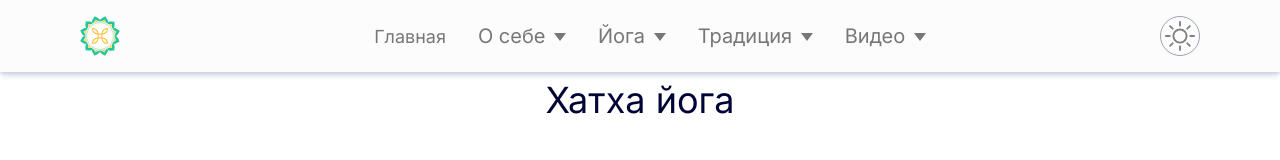
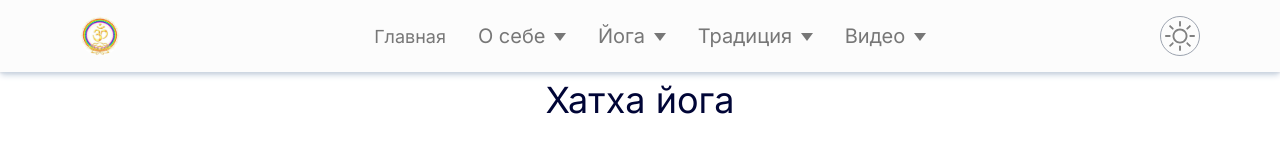
Before and after one commit to TimurTairov/tirthadeva.ru, a Next.js app: page /video/hatha in a window 1280 px wide. Shown: the top 160 px of the page. Built offline with nearby package versions, Linux system fonts and the light colour scheme.

Commit message:
commit 1.10

```diff
--- a/app/video/hatha/page.tsx
+++ b/app/video/hatha/page.tsx
@@ -2,6 +2,9 @@ const page = () => {
   return (
     <div className='main-container'>
       <h1 className='main-title'>Хатха йога</h1>
+
+      <iframe src="https://vk.com/video_ext.php?oid=5850909&id=456239995&hd=1" allow="autoplay; encrypted-media; fullscreen; picture-in-picture; screen-wake-lock;" allowFullScreen className="video"></iframe>
+      <p>Хатха йога. Йога марафон. 90 минут.</p>
 
       <iframe src="https://vk.com/video_ext.php?oid=5850909&id=456239994&hd=1" allow="autoplay; encrypted-media; fullscreen; picture-in-picture; screen-wake-lock;" allowFullScreen className="video"></iframe>
       <p>Хатха йога. Йога марафон. 90 минут.</p>
--- a/components/Header.jsx
+++ b/components/Header.jsx
@@ -3,8 +3,7 @@ import Navbar from './Navbar'
 import Link from 'next/link'
 import Image from 'next/image'
 import BtnDarkMode from '@/components/btnDarkMode/BtnDarkMode'
-import logo from '@/public/SVG/logo.svg'
-import dynamic from 'next/dynamic'
+import logo from '@/public/logo.jpg'
 
 const Header = () => {
   return (
@@ -16,7 +15,7 @@ const Header = () => {
             width={50}
             height={50}
             alt="logo"
-            className="h-10 w-10"
+            className="h-10 w-10 rounded-3xl"
           />
         </Link>
         {/* for large screens */}
```
Also changed, not shown: public/logo.jpg (added), public/pngwing.com (14).png (deleted).
